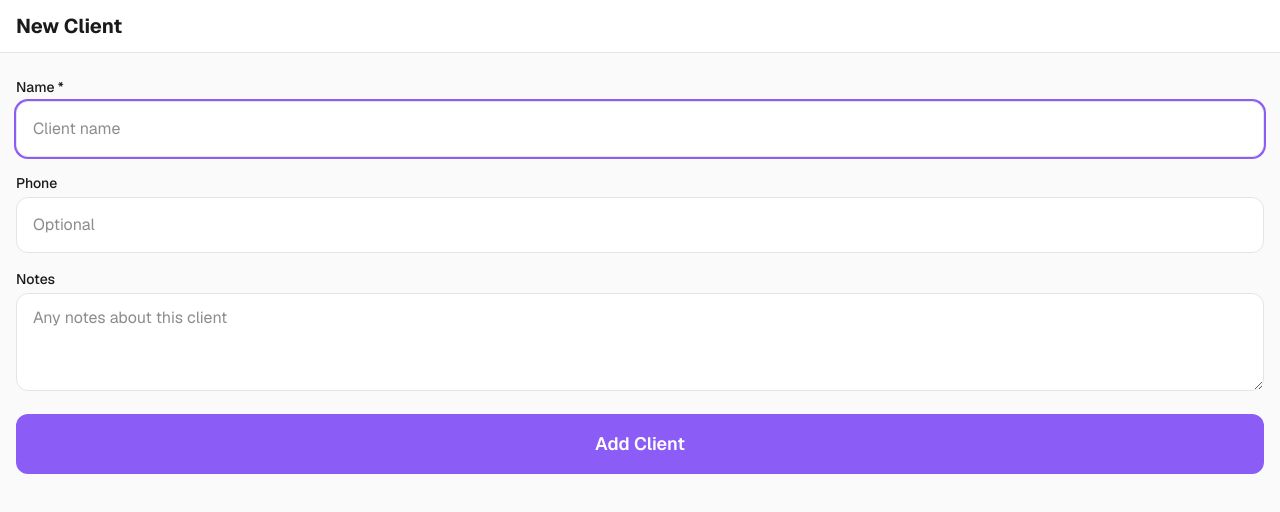
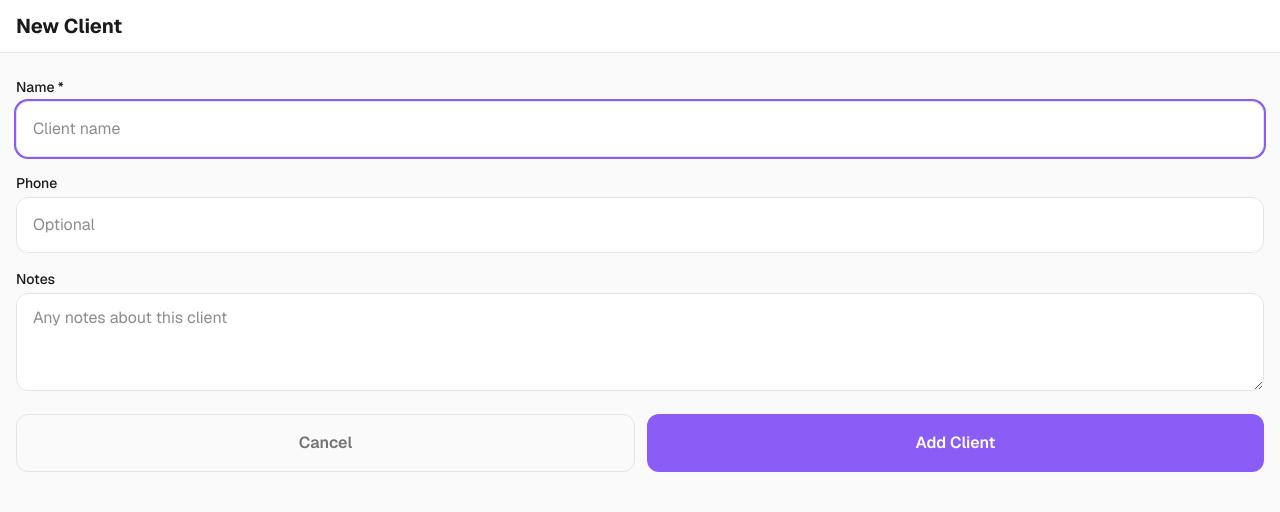
Before and after one commit to 2kbach/STYLED, a Next.js app: page /dashboard/clients/new in a window 1280 px wide. Shown: the top 512 px of the page. Built offline with nearby package versions, Linux system fonts and the light colour scheme; no server answers; sample sign-in values are in the browser's storage.

Commit message:
Add Cancel button to new client form — v0.3.4
Co-Authored-By: Claude Opus 4.6 (1M context) <noreply@anthropic.com>

```diff
--- a/src/components/new-client-form.tsx
+++ b/src/components/new-client-form.tsx
@@ -60,13 +60,22 @@ export function NewClientForm() {
           placeholder="Any notes about this client"
         />
       </div>
+      <div className="flex gap-3">
+        <button
+          type="button"
+          onClick={() => router.back()}
+          className="touch-target flex-1 border border-border rounded-xl py-4 font-semibold text-muted hover:bg-card transition-colors"
+        >
+          Cancel
+        </button>
         <button
           type="submit"
           disabled={loading}
-        className="touch-target w-full bg-accent text-white font-semibold rounded-xl px-6 py-4 text-lg hover:opacity-90 transition-opacity disabled:opacity-50"
+          className="touch-target flex-1 bg-accent text-white font-semibold rounded-xl py-4 hover:opacity-90 transition-opacity disabled:opacity-50"
         >
           {loading ? "Saving..." : "Add Client"}
         </button>
+      </div>
     </form>
   );
 }
```
Lines whose indentation alone changed are shown as unchanged.
